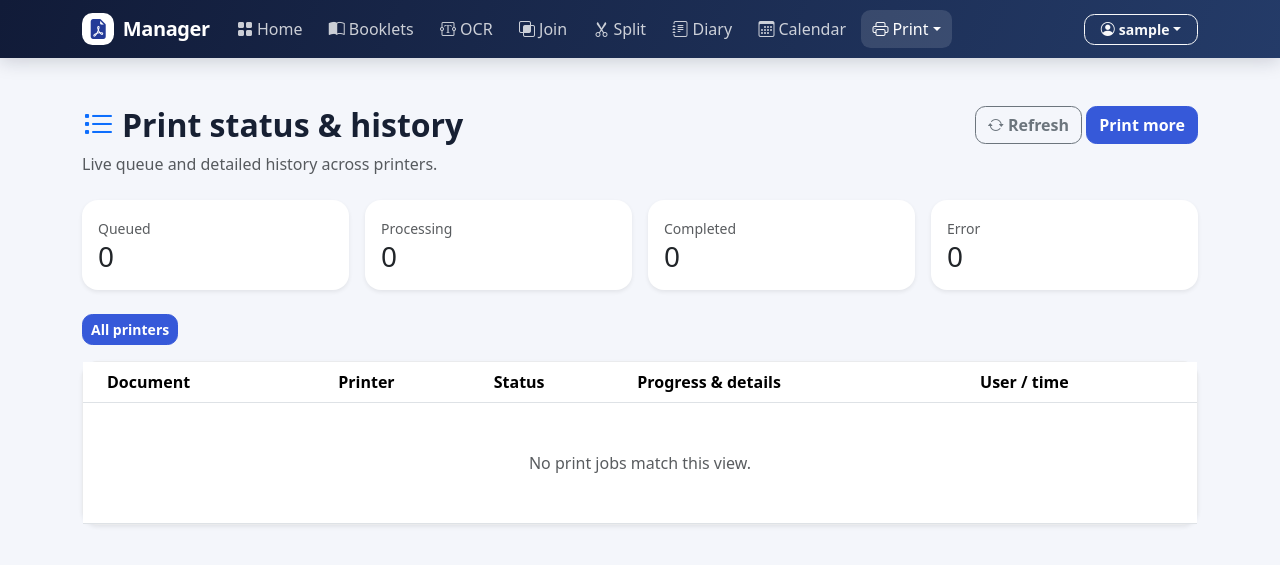
After one commit to HugoJBello/self_hosted_django_booklet_generator, a Django app: page /pdf_manager/printing/jobs/ in a window 1280 px wide. The commit adds this page. Shown: the top 565 px of the page. Run offline with Django 5.2, Linux system fonts and the light colour scheme; the visitor is signed in with stand-in values (Sample User, id 1); data comes from the database, SQL or seed files in the repository; data that the repository does not hold is empty.

Commit message:
Improve printer management and job tracking

```diff
--- a/booklets/templates/base.html
+++ b/booklets/templates/base.html
@@ -66,6 +66,7 @@
           <a class="nav-link dropdown-toggle {% if request.resolver_match.app_name == 'printmanager' %}active{% endif %}" href="#" role="button" data-bs-toggle="dropdown"><i class="bi bi-printer me-1"></i>Print</a>
           <ul class="dropdown-menu mt-2">
             <li><a class="dropdown-item" href="{% url 'printmanager:print' %}"><i class="bi bi-file-earmark-arrow-up me-2"></i>Print PDF</a></li>
+            <li><a class="dropdown-item" href="{% url 'printmanager:jobs' %}"><i class="bi bi-list-task me-2"></i>Status & history</a></li>
             {% if request.user.is_staff %}<li><a class="dropdown-item" href="{% url 'printmanager:printers' %}"><i class="bi bi-gear me-2"></i>Configure printers</a></li>{% endif %}
           </ul>
         </li>
--- /dev/null
+++ b/printmanager/templates/printmanager/job_list.html
@@ -0,0 +1,7 @@
+{% extends "base.html" %}{% block title %}Print jobs · PDF Manager{% endblock %}
+{% block content %}<div class="tool-page mx-auto"><div class="d-flex flex-wrap justify-content-between gap-3 mb-4"><div><h1 class="h2 fw-bold"><i class="bi bi-list-task text-primary me-2"></i>Print status & history</h1><p class="text-muted mb-0">Live queue and detailed history across printers.</p></div><div><a class="btn btn-outline-secondary" href="{% url 'printmanager:jobs' %}{% if selected_printer %}?printer={{ selected_printer }}{% endif %}"><i class="bi bi-arrow-repeat"></i> Refresh</a> <a class="btn btn-primary" href="{% url 'printmanager:print' %}">Print more</a></div></div>
+<div class="row g-3 mb-4">{% for label,value in counts.items %}<div class="col-6 col-lg-3"><div class="card shadow-sm border-0 rounded-4"><div class="card-body"><small class="text-muted text-capitalize">{{ label }}</small><div class="h3 mb-0">{{ value }}</div></div></div></div>{% endfor %}</div>
+<div class="d-flex flex-wrap gap-2 mb-3"><a class="btn btn-sm {% if not selected_printer %}btn-primary{% else %}btn-outline-secondary{% endif %}" href="{% url 'printmanager:jobs' %}">All printers</a>{% for item in printer_statuses %}<a class="btn btn-sm {% if selected_printer == item.printer.pk|stringformat:'s' %}btn-primary{% else %}btn-outline-secondary{% endif %}" href="?printer={{ item.printer.pk }}">{% if item.connected %}<span class="text-success">●</span>{% else %}<span class="text-danger">●</span>{% endif %} {{ item.printer }} · {{ item.label }}</a>{% endfor %}</div>
+<div class="card shadow-sm"><div class="table-responsive"><table class="table align-middle mb-0"><thead><tr><th class="ps-4">Document</th><th>Printer</th><th>Status</th><th>Progress & details</th><th>User / time</th></tr></thead><tbody>{% for job in jobs %}<tr {% if highlight == job.pk|stringformat:'s' %}class="table-primary"{% endif %}><td class="ps-4"><strong>{{ job.document_name }}</strong><div class="small text-muted">{{ job.cups_job_id|default:"No printer ID" }}</div></td><td>{{ job.printer }}</td><td><span class="badge {% if job.status == 'completed' %}text-bg-success{% elif job.status == 'processing' %}text-bg-primary{% elif job.status == 'error' %}text-bg-danger{% else %}text-bg-warning{% endif %}">{{ job.get_status_display }}</span></td><td style="max-width:32rem">{% if job.error_message %}<div class="small text-danger">{{ job.error_message }}</div>{% endif %}{% if job.status_detail %}<div class="small">{{ job.status_detail }}</div>{% endif %}<details class="small mt-1"><summary class="text-muted">Options and IPP details</summary><pre class="bg-light p-2 rounded mt-2">Requested: {{ job.options }}
+Effective: {{ job.effective_options }}
+Status: {{ job.status_data }}</pre></details></td><td>{{ job.owner.username }}<div class="small text-muted">{{ job.created_at|date:"d/m/Y H:i:s" }}</div>{% if job.last_checked_at %}<div class="small text-muted">Checked {{ job.last_checked_at|timesince }} ago</div>{% endif %}</td></tr>{% empty %}<tr><td colspan="5" class="text-center text-muted py-5">No print jobs match this view.</td></tr>{% endfor %}</tbody></table></div></div></div>{% if counts.queued or counts.processing %}<script>setTimeout(()=>location.reload(),10000)</script>{% endif %}{% endblock %}
--- a/printmanager/urls.py
+++ b/printmanager/urls.py
@@ -5,6 +5,7 @@ from . import views
 app_name = "printmanager"
 urlpatterns = [
     path("", views.print_document, name="print"),
+    path("jobs/", views.job_list, name="jobs"),
     path("printers/", views.printer_list, name="printers"),
     path("printers/new/", views.printer_edit, name="printer_new"),
     path("printers/discover/", views.printer_discover, name="printer_discover"),
--- a/printmanager/views.py
+++ b/printmanager/views.py
@@ -4,18 +4,22 @@ from functools import wraps
 
 from django.conf import settings
 from django.contrib import messages
-from django.contrib.admin.views.decorators import staff_member_required
+from django.contrib.auth.decorators import user_passes_test
 from django.core.paginator import Paginator
 from django.db import transaction
 from django.http import HttpResponseNotAllowed, JsonResponse
 from django.shortcuts import get_object_or_404, redirect, render
+from django.urls import reverse
 from django.utils import timezone
 
 from activity.models import Artifact
 
 from .forms import PrinterForm, PrintForm
 from .models import Printer, PrintJob
-from .services import CupsError, _run, certify_printer, configure_printer, discover_printers, printer_availabilities, probe_printer, submit_pdf
+from .services import CupsError, _run, certify_printer, configure_printer, discover_printers, printer_availabilities, probe_printer, read_job_status, submit_pdf
+
+
+staff_required = user_passes_test(lambda user: user.is_staff, login_url=settings.LOGIN_URL)
 
 
 def staff_json_required(view):
@@ -47,9 +51,15 @@ def _save_upload(uploaded):
     return path, filename
 
 
-@staff_member_required
+@staff_required
 def printer_list(request):
-    return render(request, "printmanager/printer_list.html", {"printers": Printer.objects.all()})
+    printers = list(Printer.objects.prefetch_related("jobs").all())
+    live = {item["printer"].pk: item for item in printer_availabilities(printers)}
+    for printer in printers:
+        printer.live_status = live[printer.pk]
+        printer.job_count = printer.jobs.count()
+        printer.active_job_count = printer.jobs.filter(status__in=("queued", "processing", "submitted")).count()
+    return render(request, "printmanager/printer_list.html", {"printers": printers})
 
 
 @staff_json_required
@@ -92,7 +102,7 @@ def printer_probe(request):
     return JsonResponse(identity)
 
 
-@staff_member_required
+@staff_required
 def printer_edit(request, pk=None):
     printer = get_object_or_404(Printer, pk=pk) if pk else Printer()
     if request.method == "POST":
@@ -121,7 +131,7 @@ def printer_edit(request, pk=None):
     return render(request, "printmanager/printer_form.html", {"form": form, "printer": printer})
 
 
-@staff_member_required
+@staff_required
 def printer_sync(request, pk):
     if request.method != "POST":
         return HttpResponseNotAllowed(["POST"])
@@ -141,7 +151,7 @@ def printer_sync(request, pk):
     return redirect("printmanager:printers")
 
 
-@staff_member_required
+@staff_required
 def printer_delete(request, pk):
     if request.method != "POST":
         return HttpResponseNotAllowed(["POST"])
@@ -178,10 +188,10 @@ def print_document(request):
         if form.is_valid():
             data = form.cleaned_data
             if data["source"] == "upload":
-                path, name = _save_upload(data["document"])
+                documents = [_save_upload(upload) for upload in data["document"]]
             else:
-                artifact = get_object_or_404(artifact_queryset, pk=data["artifact"])
-                path, name = artifact.path, artifact.name
+                selected = list(artifact_queryset.filter(pk__in=data["artifact"]))
+                documents = [(artifact.path, artifact.name) for artifact in selected]
             options = dict(data["extra_options"])
             for key in ("media", "sides", "orientation_requested", "print_color_mode"):
                 value = data.get(key)
@@ -191,38 +201,82 @@ def print_document(request):
                 options["print-scaling"] = data["scaling"]
             if data.get("collate"):
                 options["Collate"] = "True"
-            job = PrintJob(owner=request.user, printer=data["printer"], document_name=name, document_path=path, options=options, status="error")
-            try:
-                result, merged, effective = submit_pdf(printer=data["printer"], path=path, title=name, copies=data["copies"], page_ranges=data["page_ranges"], options=options)
-                job.options = {"copies": data["copies"], "page_ranges": data["page_ranges"], **merged}
-                job.effective_options = effective
-                job.transport = "ipp-create-send"
-                job.cups_job_id = result
-                job.status = "submitted"
-                messages.success(request, f"CUPS accepted {name}: {result}")
-            except CupsError as exc:
-                job.error_message = str(exc)
-                messages.error(request, f"CUPS could not print the document: {exc}")
-            job.save()
-            if job.status == "submitted":
-                return redirect("printmanager:print")
+            jobs = []
+            for path, name in documents:
+                job = PrintJob(owner=request.user, printer=data["printer"], document_name=name, document_path=path, options=options, status="error")
+                try:
+                    response = submit_pdf(printer=data["printer"], path=path, title=name, copies=data["copies"], page_ranges=data["page_ranges"], options=options)
+                    result, merged, effective = response[:3]
+                    job.job_uri = response[3] if len(response) > 3 else ""
+                    job.options = {"copies": data["copies"], "page_ranges": data["page_ranges"], **merged}
+                    job.effective_options = effective
+                    job.transport = "ipp-create-send"
+                    job.cups_job_id = result
+                    job.status = "queued"
+                except CupsError as exc:
+                    job.error_message = str(exc)
+                job.save()
+                jobs.append(job)
+            accepted = sum(job.status != "error" for job in jobs)
+            if accepted:
+                messages.success(request, f"{accepted} document(s) accepted and queued.")
+                return redirect(f'{reverse("printmanager:jobs")}?printer={data["printer"].pk}&highlight={jobs[-1].pk}')
+            messages.error(request, "The printer did not accept the selected documents.")
     else:
         form = PrintForm(artifacts=artifacts, initial={
             "source": "recent" if requested_artifact or request.GET.get("page") else "upload",
-            "artifact": str(requested_artifact.pk) if requested_artifact else "",
+            "artifact": [str(requested_artifact.pk)] if requested_artifact else [],
             "printer": default_printer.pk if default_printer else None,
         })
-    jobs = PrintJob.objects.select_related("printer").filter(owner=request.user)[:20]
     printer_capabilities = {
         str(printer.pk): {"options": printer.supported_options, "defaults": printer.default_options}
         for printer in Printer.objects.filter(is_enabled=True)
     }
     return render(request, "printmanager/print_form.html", {
         "form": form,
-        "jobs": jobs,
         "artifacts": artifacts,
         "artifacts_page": artifacts_page,
         "printer_choices": printer_choices,
         "has_enabled_printers": bool(enabled_printers),
         "printer_capabilities": printer_capabilities,
     })
+
+
+def _visible_jobs(request):
+    jobs = PrintJob.objects.select_related("printer", "owner")
+    return jobs if request.user.is_staff else jobs.filter(owner=request.user)
+
+
+def _refresh_jobs(jobs):
+    now = timezone.now()
+    for job in jobs:
+        if job.status in {"completed", "canceled", "error"} or not job.job_uri:
+            continue
+        try:
+            live = read_job_status(job)
+            job.status = live["status"]
+            job.status_detail = live["detail"]
+            job.status_data = live["attributes"]
+            if job.status == "processing" and not job.started_at:
+                job.started_at = now
+            if job.status in {"completed", "canceled", "error"} and not job.completed_at:
+                job.completed_at = now
+            job.last_checked_at = now
+            job.save(update_fields=("status", "status_detail", "status_data", "started_at", "completed_at", "last_checked_at"))
+        except CupsError as exc:
+            job.status_detail = str(exc)
+            job.last_checked_at = now
+            job.save(update_fields=("status_detail", "last_checked_at"))
+
+
+def job_list(request):
+    printer_id = request.GET.get("printer", "")
+    jobs = _visible_jobs(request)
+    if printer_id.isdigit():
+        jobs = jobs.filter(printer_id=printer_id)
+    recent = list(jobs[:100])
+    _refresh_jobs(recent)
+    printers = list(Printer.objects.filter(pk__in=_visible_jobs(request).values("printer_id")).distinct())
+    statuses = printer_availabilities(printers)
+    counts = {key: jobs.filter(status=key).count() for key in ("queued", "processing", "completed", "error")}
+    return render(request, "printmanager/job_list.html", {"jobs": recent, "printers": printers, "printer_statuses": statuses, "selected_printer": printer_id, "counts": counts, "highlight": request.GET.get("highlight", "")})
```
Also changed, not shown: printmanager/forms.py (+15 -5 lines), printmanager/models.py (+11 -1 lines), printmanager/services.py (+32 -5 lines), printmanager/templates/printmanager/print_form.html (+2 -3 lines), printmanager/templates/printmanager/printer_list.html (+7 -15 lines), printmanager/tests.py (+12 -3 lines), printmanager/migrations/0005_printjob_tracking.py (added).
